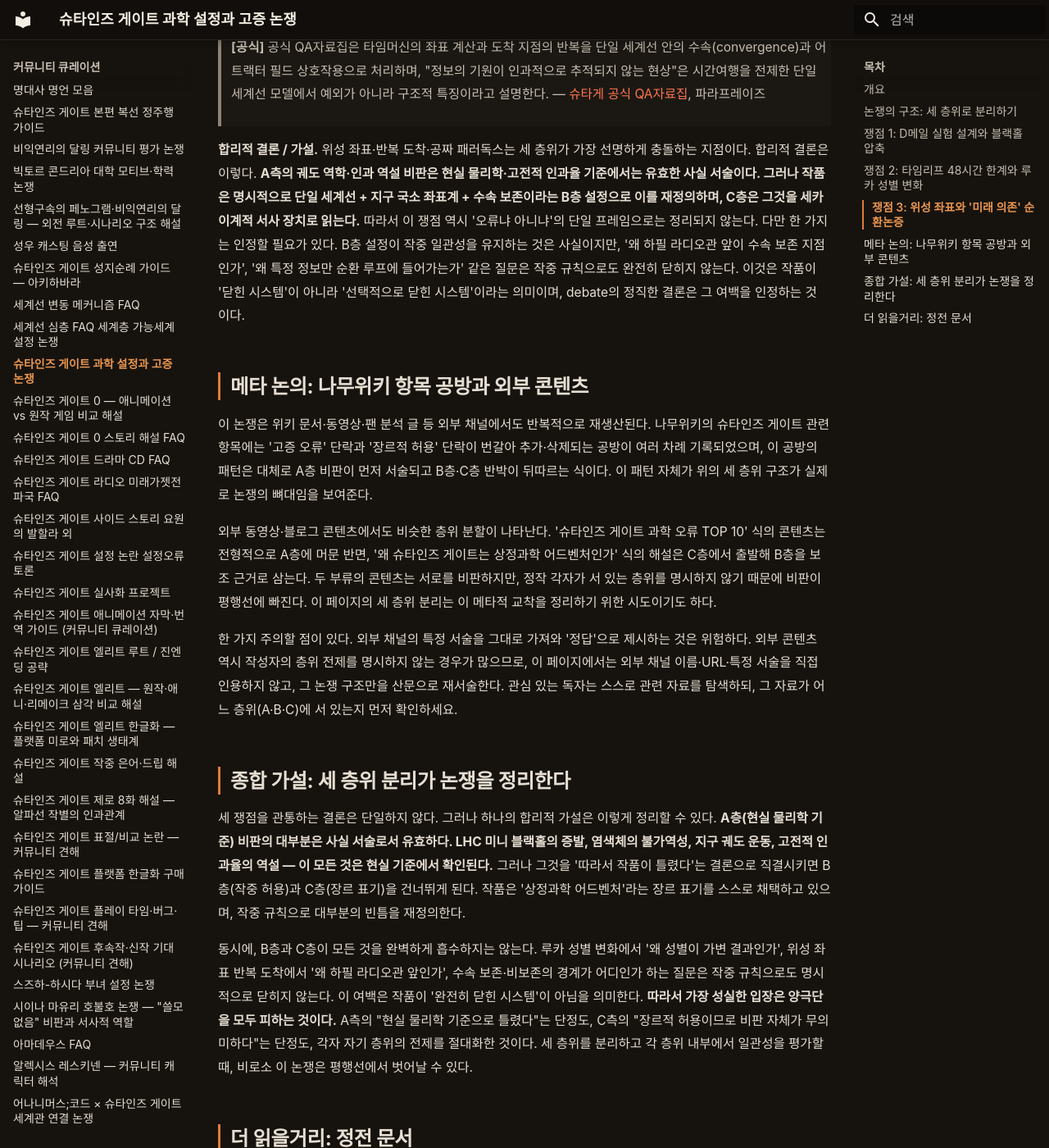
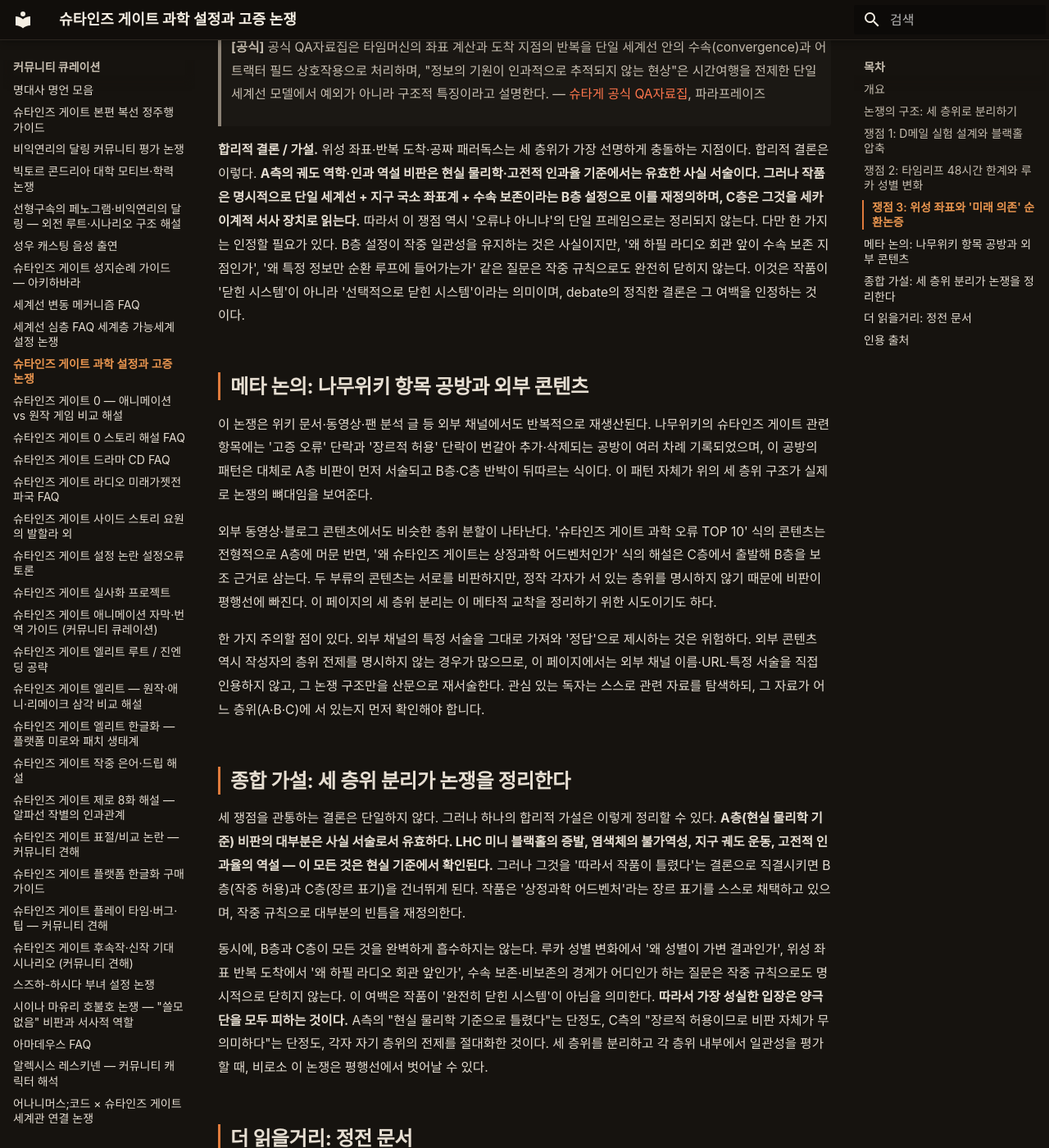
Before and after one commit to sgwiki/sgwiki.github.io, an MkDocs documentation site: the page built from wiki/커뮤니티-큐레이션/슈타게-과학-고증-논쟁.md, in a window 1280 px wide and 1400 px high, scrolled down 5479 px. Shown: the whole window at 82% size. Built offline with MkDocs 1.6.1 and Material for MkDocs 9.7.7, drawn with Linux system fonts in a browser that asks for light colours; some web fonts are replaced; some of the changed text lies outside the part shown.

Commit message:
chore(wiki): 슈타게-과학-고증-논쟁 정비 — '## 인용 출처' 섹션 추가·인물명 통일(하시다 이타루(다루)→하시다 이타루)·용어 통일(라디오관→라디오 회관 4곳)·구어 표현 격식화(성가신 부분→거슬리는 부분)·경어 수준 일관(확인하세요→확인해야 합니다, 해요체→합니다체)

```diff
--- a/wiki/커뮤니티-큐레이션/슈타게-과학-고증-논쟁.md
+++ b/wiki/커뮤니티-큐레이션/슈타게-과학-고증-논쟁.md
@@ -78,7 +78,7 @@
 
 ## 쟁점 3: 위성 좌표와 '미래 의존' 순환논증
 
-**쟁점 요약.** 가장 날카로운 쟁점이다. 타임머신이 미래에서 출발해 과거로 도착할 때, 그 '도착 좌표'가 어디서 오는가 하는 문제, 그리고 같은 장소(라디오관 앞)에 아마네 스즈하의 타임머신(작중에서는 '젤바나'라는 명칭으로 불리기도 함)·추가 도착이 반복되는 현상의 물리적 가능성이다. 여기에 '미래에서 보낸 정보가 과거에 도착하고, 그 과거 정보가 미래의 발신을 만들어낸다'는 순환 구조(이른바 '공짜 패러독스')가 겹친다. 이 쟁점은 A층·B층·C층 세 층위가 가장 선명하게 충돌하는 지점이다.
+**쟁점 요약.** 가장 날카로운 쟁점이다. 타임머신이 미래에서 출발해 과거로 도착할 때, 그 '도착 좌표'가 어디서 오는가 하는 문제, 그리고 같은 장소(라디오 회관 앞)에 아마네 스즈하의 타임머신(작중에서는 '젤바나'라는 명칭으로 불리기도 함)·추가 도착이 반복되는 현상의 물리적 가능성이다. 여기에 '미래에서 보낸 정보가 과거에 도착하고, 그 과거 정보가 미래의 발신을 만들어낸다'는 순환 구조(이른바 '공짜 패러독스')가 겹친다. 이 쟁점은 A층·B층·C층 세 층위가 가장 선명하게 충돌하는 지점이다.
 
 **A측 논거 — 궤도 역학과 인과 역설.** 가장 직접적인 비판은 궤도 역학에서 온다. 지구는 자전·공전을 하고, 태양계 전체도 은하계 안에서 운동한다. 따라서 "미래의 특정 시각·특정 좌표에서 출발해 과거의 특정 시각·특정 좌표에 도착한다"는 설정을 문자 그대로 읽으면, 출발 시점과 도착 시점 사이에 지구는 (자전·공전·태양계 운동을 합산해) 수천만 킬로미터 이동해 있다. 우주 공간의 절대 좌표를 고정한다면 도착 지점은 아키하바라가 아니라 우주 공간이어야 한다.
 
@@ -86,7 +86,7 @@
 
 **B측 논거 — 단일 세계선 인과 재구성.** 작품은 이 순환을 단일 세계선 안에서 인과를 재구성하는 방식으로 처리한다. 핵심 설정은 (1) 리딩 슈타이너가 세계선 이동 시 오카베의 기억만 보존한다는 점, (2) 세계선 이동이 '전체 우주를 교체'하는 것이 아니라 '수속의 재배열'이라는 점, (3) 미래에서 보내진 정보와 과거에서의 행위가 단일 인과 사슬 안에서 상호작용한다는 점이다. 이 세 설정이 결합하면, "누가 먼저 알았는가"라는 질문 자체가 단일 세계선 모델에서는 잘못된 질문이 된다. 인과가 선형이 아니라 폐쇄 루프 안에서 안정화된다고 보기 때문이다.
 
-궤도 역학 비판에 대해서도 B층은 작중 재해석으로 응수한다. 작품의 타임머신은 '우주 절대 좌표'가 아니라 '지구 국소 좌표계'를 기준으로 작동하는 것으로 읽어야 하며, 도착 좌표는 지구 표면의 특정 경위도로 고정된다는 것이다. 이것은 현실 상대성 이론과 엄밀히 맞지는 않지만, 적어도 작중 내부에서는 일관되게 유지된다. 같은 장소(라디오관 앞)에 반복 도착하는 현상 역시, '수속이 특정 장소·사건을 보존한다'는 작중 설정으로 설명된다. 세계선이 바뀌어도 수속 결과로 보존되는 장소·인물·사건이 있으며, 라디오관 앞 교차로는 그런 보존 지점 중 하나로 설정된다.
+궤도 역학 비판에 대해서도 B층은 작중 재해석으로 응수한다. 작품의 타임머신은 '우주 절대 좌표'가 아니라 '지구 국소 좌표계'를 기준으로 작동하는 것으로 읽어야 하며, 도착 좌표는 지구 표면의 특정 경위도로 고정된다는 것이다. 이것은 현실 상대성 이론과 엄밀히 맞지는 않지만, 적어도 작중 내부에서는 일관되게 유지된다. 같은 장소(라디오 회관 앞)에 반복 도착하는 현상 역시, '수속이 특정 장소·사건을 보존한다'는 작중 설정으로 설명된다. 세계선이 바뀌어도 수속 결과로 보존되는 장소·인물·사건이 있으며, 라디오 회관 앞 교차로는 그런 보존 지점 중 하나로 설정된다.
 
 세계선 이동 기록·어트랙터 필드 상호작용은 작품 세계관의 핵심 데이터 구조로, 이 쟁점을 판단하는 데 직접 참조할 수 있는 작중 근거다. 미래에서 보내진 정보의 도착, 리딩 슈타이너의 발동, 어트랙터 필드 간 이동, 수속 결과의 보존·비보존 경계가 이 구조 안에서 정의되어 있다.
 
@@ -96,7 +96,7 @@
 
 > **[공식]** 공식 QA자료집은 타임머신의 좌표 계산과 도착 지점의 반복을 단일 세계선 안의 수속(convergence)과 어트랙터 필드 상호작용으로 처리하며, "정보의 기원이 인과적으로 추적되지 않는 현상"은 시간여행을 전제한 단일 세계선 모델에서 예외가 아니라 구조적 특징이라고 설명한다. — [슈타게 공식 QA자료집](../근거자료/공식/qa-자료집.md), 파라프레이즈
 
-**합리적 결론 / 가설.** 위성 좌표·반복 도착·공짜 패러독스는 세 층위가 가장 선명하게 충돌하는 지점이다. 합리적 결론은 이렇다. **A측의 궤도 역학·인과 역설 비판은 현실 물리학·고전적 인과율 기준에서는 유효한 사실 서술이다. 그러나 작품은 명시적으로 단일 세계선 + 지구 국소 좌표계 + 수속 보존이라는 B층 설정으로 이를 재정의하며, C층은 그것을 세카이계적 서사 장치로 읽는다.** 따라서 이 쟁점 역시 '오류냐 아니냐'의 단일 프레임으로는 정리되지 않는다. 다만 한 가지는 인정할 필요가 있다. B층 설정이 작중 일관성을 유지하는 것은 사실이지만, '왜 하필 라디오관 앞이 수속 보존 지점인가', '왜 특정 정보만 순환 루프에 들어가는가' 같은 질문은 작중 규칙으로도 완전히 닫히지 않는다. 이것은 작품이 '닫힌 시스템'이 아니라 '선택적으로 닫힌 시스템'이라는 의미이며, debate의 정직한 결론은 그 여백을 인정하는 것이다.
+**합리적 결론 / 가설.** 위성 좌표·반복 도착·공짜 패러독스는 세 층위가 가장 선명하게 충돌하는 지점이다. 합리적 결론은 이렇다. **A측의 궤도 역학·인과 역설 비판은 현실 물리학·고전적 인과율 기준에서는 유효한 사실 서술이다. 그러나 작품은 명시적으로 단일 세계선 + 지구 국소 좌표계 + 수속 보존이라는 B층 설정으로 이를 재정의하며, C층은 그것을 세카이계적 서사 장치로 읽는다.** 따라서 이 쟁점 역시 '오류냐 아니냐'의 단일 프레임으로는 정리되지 않는다. 다만 한 가지는 인정할 필요가 있다. B층 설정이 작중 일관성을 유지하는 것은 사실이지만, '왜 하필 라디오 회관 앞이 수속 보존 지점인가', '왜 특정 정보만 순환 루프에 들어가는가' 같은 질문은 작중 규칙으로도 완전히 닫히지 않는다. 이것은 작품이 '닫힌 시스템'이 아니라 '선택적으로 닫힌 시스템'이라는 의미이며, debate의 정직한 결론은 그 여백을 인정하는 것이다.
 
 ## 메타 논의: 나무위키 항목 공방과 외부 콘텐츠
 
@@ -104,13 +104,13 @@
 
 외부 동영상·블로그 콘텐츠에서도 비슷한 층위 분할이 나타난다. '슈타인즈 게이트 과학 오류 TOP 10' 식의 콘텐츠는 전형적으로 A층에 머문 반면, '왜 슈타인즈 게이트는 상정과학 어드벤처인가' 식의 해설은 C층에서 출발해 B층을 보조 근거로 삼는다. 두 부류의 콘텐츠는 서로를 비판하지만, 정작 각자가 서 있는 층위를 명시하지 않기 때문에 비판이 평행선에 빠진다. 이 페이지의 세 층위 분리는 이 메타적 교착을 정리하기 위한 시도이기도 하다.
 
-한 가지 주의할 점이 있다. 외부 채널의 특정 서술을 그대로 가져와 '정답'으로 제시하는 것은 위험하다. 외부 콘텐츠 역시 작성자의 층위 전제를 명시하지 않는 경우가 많으므로, 이 페이지에서는 외부 채널 이름·URL·특정 서술을 직접 인용하지 않고, 그 논쟁 구조만을 산문으로 재서술한다. 관심 있는 독자는 스스로 관련 자료를 탐색하되, 그 자료가 어느 층위(A·B·C)에 서 있는지 먼저 확인하세요.
+한 가지 주의할 점이 있다. 외부 채널의 특정 서술을 그대로 가져와 '정답'으로 제시하는 것은 위험하다. 외부 콘텐츠 역시 작성자의 층위 전제를 명시하지 않는 경우가 많으므로, 이 페이지에서는 외부 채널 이름·URL·특정 서술을 직접 인용하지 않고, 그 논쟁 구조만을 산문으로 재서술한다. 관심 있는 독자는 스스로 관련 자료를 탐색하되, 그 자료가 어느 층위(A·B·C)에 서 있는지 먼저 확인해야 합니다.
 
 ## 종합 가설: 세 층위 분리가 논쟁을 정리한다
 
 세 쟁점을 관통하는 결론은 단일하지 않다. 그러나 하나의 합리적 가설은 이렇게 정리할 수 있다. **A층(현실 물리학 기준) 비판의 대부분은 사실 서술로서 유효하다. LHC 미니 블랙홀의 증발, 염색체의 불가역성, 지구 궤도 운동, 고전적 인과율의 역설 — 이 모든 것은 현실 기준에서 확인된다.** 그러나 그것을 '따라서 작품이 틀렸다'는 결론으로 직결시키면 B층(작중 허용)과 C층(장르 표기)을 건너뛰게 된다. 작품은 '상정과학 어드벤처'라는 장르 표기를 스스로 채택하고 있으며, 작중 규칙으로 대부분의 빈틈을 재정의한다.
 
-동시에, B층과 C층이 모든 것을 완벽하게 흡수하지는 않는다. 루카 성별 변화에서 '왜 성별이 가변 결과인가', 위성 좌표 반복 도착에서 '왜 하필 라디오관 앞인가', 수속 보존·비보존의 경계가 어디인가 하는 질문은 작중 규칙으로도 명시적으로 닫히지 않는다. 이 여백은 작품이 '완전히 닫힌 시스템'이 아님을 의미한다. **따라서 가장 성실한 입장은 양극단을 모두 피하는 것이다.** A측의 "현실 물리학 기준으로 틀렸다"는 단정도, C측의 "장르적 허용이므로 비판 자체가 무의미하다"는 단정도, 각자 자기 층위의 전제를 절대화한 것이다. 세 층위를 분리하고 각 층위 내부에서 일관성을 평가할 때, 비로소 이 논쟁은 평행선에서 벗어날 수 있다.
+동시에, B층과 C층이 모든 것을 완벽하게 흡수하지는 않는다. 루카 성별 변화에서 '왜 성별이 가변 결과인가', 위성 좌표 반복 도착에서 '왜 하필 라디오 회관 앞인가', 수속 보존·비보존의 경계가 어디인가 하는 질문은 작중 규칙으로도 명시적으로 닫히지 않는다. 이 여백은 작품이 '완전히 닫힌 시스템'이 아님을 의미한다. **따라서 가장 성실한 입장은 양극단을 모두 피하는 것이다.** A측의 "현실 물리학 기준으로 틀렸다"는 단정도, C측의 "장르적 허용이므로 비판 자체가 무의미하다"는 단정도, 각자 자기 층위의 전제를 절대화한 것이다. 세 층위를 분리하고 각 층위 내부에서 일관성을 평가할 때, 비로소 이 논쟁은 평행선에서 벗어날 수 있다.
 
 ## 더 읽을거리: 정전 문서
 
@@ -121,3 +121,5 @@
 - [시간여행 방법 비교](../lore/시간여행-방법-비교.md) — D메일·타임리프·타임머신의 작중 메커니즘 비교
 - [faq 시간이동 메커니즘 비교](faq-시간이동-메커니즘-비교.md) — 커뮤니티 반복 질문 정리
 - [세계선 심층 FAQ 세계층 가능세계 설정 논쟁](세계선-심층-FAQ-세계층-가능세계-설정-논쟁.md) — 세계선·세계층·가능세계 해석을 둘러싼 심층 논쟁
+
+## 인용 출처
```
Also changed, not shown: other parts of wiki/커뮤니티-큐레이션/슈타게-과학-고증-논쟁.md (+2 -2 lines).
